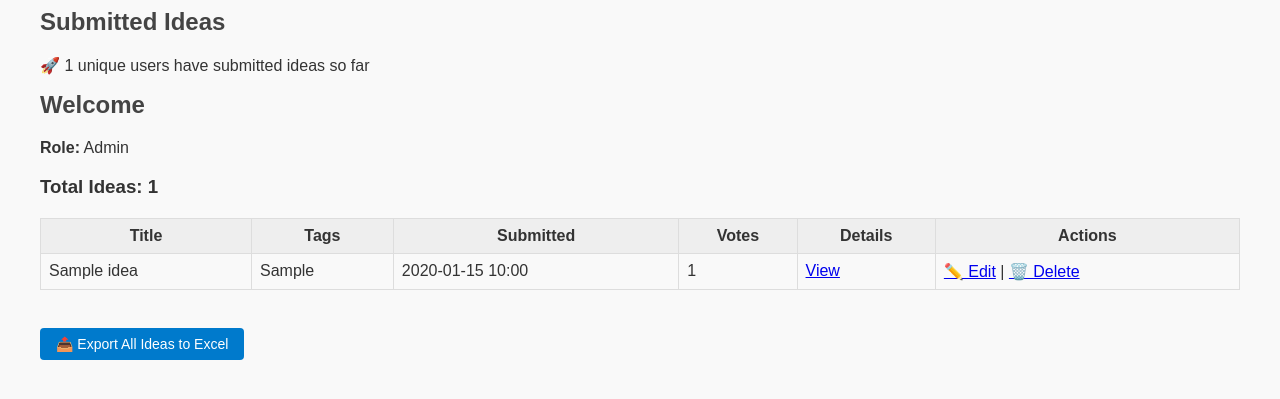
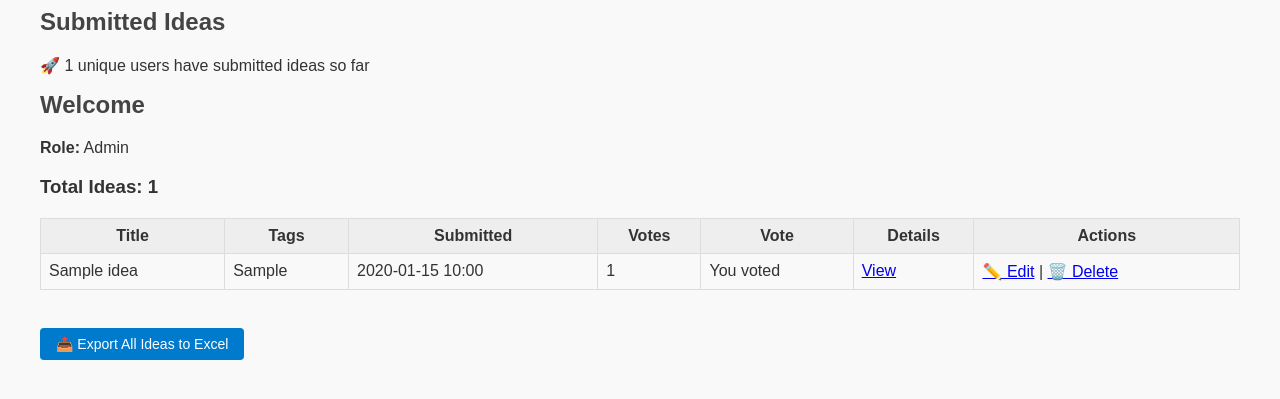
Before and after one commit to siva-sudhan/innovation_portal, a Flask app: page /dashboard in a window 1280 px wide. Shown: the part 110-509 px from the top of the page. Run offline with Flask 3, Linux system fonts and the light colour scheme; the visitor is signed in with stand-in values (Sample User, id 1); tables that the repository leaves empty hold one stand-in row (values such as "Sample post").

Commit message:
Use Flask-WTF form for voting

```diff
--- a/app/forms.py
+++ b/app/forms.py
@@ -7,3 +7,7 @@ class IdeaForm(FlaskForm):
     description = TextAreaField('Description', validators=[DataRequired(), Length(min=10)])
     is_anonymous = BooleanField('Submit Anonymously')
     submit = SubmitField('Submit Idea')
+
+
+class VoteForm(FlaskForm):
+    submit = SubmitField('\N{THUMBS UP SIGN} Vote')
--- a/app/templates/dashboard.html
+++ b/app/templates/dashboard.html
@@ -24,6 +24,7 @@
           <th>Tags</th>
           <th>Submitted</th>
           <th>Votes</th>
+          <th>Vote</th>
           <th>Details</th>
           {% if session.role == 'admin' %}
             <th>Actions</th>
@@ -37,6 +38,16 @@
             <td>{{ idea.tags }}</td>
             <td>{{ idea.timestamp.strftime('%Y-%m-%d %H:%M') }}</td>
             <td>{{ idea.votes }}</td>
+            <td>
+              {% if idea.id in voted_ideas %}
+                You voted
+              {% else %}
+                <form method="POST" action="{{ url_for('views.vote', idea_id=idea.id) }}">
+                  {{ vote_form.hidden_tag() }}
+                  {{ vote_form.submit() }}
+                </form>
+              {% endif %}
+            </td>
             <td><a href="{{ url_for('views.idea_detail', idea_id=idea.id) }}">View</a></td>
 
             {% if session.role == 'admin' %}
--- a/app/utils.py
+++ b/app/utils.py
@@ -4,6 +4,8 @@ import re
 import xlsxwriter
 import io
 from collections import Counter
+import uuid
+from flask import session
 
 # 🔑 Determine the current system username
 def get_current_username() -> str:
@@ -12,6 +14,18 @@ def get_current_username() -> str:
         return os.getlogin()
     except OSError:
         return getpass.getuser()
+
+# 👤 Determine a stable identifier for voting
+def get_voter_id() -> str:
+    """Return an identifier for the current voter."""
+    if 'username' in session:
+        return session['username']
+
+    device_id = session.get('device_id')
+    if not device_id:
+        device_id = str(uuid.getnode())
+        session['device_id'] = device_id
+    return device_id
 
 # 🔖 Generate keyword tags from title + description
 def generate_tags(text, top_n=5):
--- a/app/views/__init__.py
+++ b/app/views/__init__.py
@@ -1,10 +1,9 @@
-from flask import Blueprint, render_template, request, redirect, url_for, flash, send_file
+from flask import Blueprint, render_template, request, redirect, url_for, flash, send_file, session
 from datetime import datetime
-from app.forms import IdeaForm
-from app.models import db, Idea
-from app.utils import generate_tags, export_ideas_to_excel, get_current_username
+from app.forms import IdeaForm, VoteForm
+from app.models import db, Idea, Vote
+from app.utils import generate_tags, export_ideas_to_excel, get_current_username, get_voter_id
 from io import BytesIO
-from datetime import datetime
 
 views_bp = Blueprint('views', __name__)
 
@@ -36,12 +35,27 @@ def submit_idea():
 def dashboard():
     ideas = Idea.query.order_by(Idea.timestamp.desc()).all()
     unique_user_count = db.session.query(Idea.submitter).filter(Idea.submitter != None).distinct().count()
-    return render_template('dashboard.html', ideas=ideas, unique_user_count=unique_user_count)
+
+    voter_id = get_voter_id()
+    voted = Vote.query.filter_by(voter_id=voter_id).all()
+    voted_ideas = {v.idea_id for v in voted}
+    vote_form = VoteForm()
+
+    return render_template(
+        'dashboard.html',
+        ideas=ideas,
+        unique_user_count=unique_user_count,
+        voted_ideas=voted_ideas,
+        vote_form=vote_form,
+    )
 
 @views_bp.route('/idea/<int:idea_id>')
 def idea_detail(idea_id):
     idea = Idea.query.get_or_404(idea_id)
-    return render_template('idea_detail.html', idea=idea)
+    voter_id = get_voter_id()
+    voted = Vote.query.filter_by(idea_id=idea.id, voter_id=voter_id).first() is not None
+    vote_form = VoteForm()
+    return render_template('idea_detail.html', idea=idea, voted=voted, vote_form=vote_form)
 
 @views_bp.route('/idea/<int:idea_id>/edit', methods=['GET', 'POST'])
 def edit_idea(idea_id):
@@ -77,6 +91,29 @@ def delete_idea(idea_id):
     flash("Idea deleted.", "success")
     return redirect(url_for('views.dashboard'))
 
+
+# --- Vote on Idea ---
+@views_bp.route('/vote/<int:idea_id>', methods=['POST'])
+def vote(idea_id):
+    form = VoteForm()
+    if not form.validate_on_submit():
+        flash('Invalid vote submission.', 'error')
+        return redirect(url_for('views.dashboard'))
+
+    voter_id = get_voter_id()
+    existing = Vote.query.filter_by(idea_id=idea_id, voter_id=voter_id).first()
+    if existing:
+        flash('You already voted for this idea.', 'info')
+        return redirect(url_for('views.dashboard'))
+
+    idea = Idea.query.get_or_404(idea_id)
+    idea.votes += 1
+    vote = Vote(idea_id=idea_id, voter_id=voter_id)
+    db.session.add(vote)
+    db.session.commit()
+    flash('Thanks for voting!', 'success')
+    return redirect(url_for('views.dashboard'))
+
 @views_bp.route('/export')
 def export_ideas():
     ideas = Idea.query.order_by(Idea.timestamp.desc()).all()
```
Also changed, not shown: app/models.py (+9 -0 lines), app/templates/idea_detail.html (+9 -0 lines).
